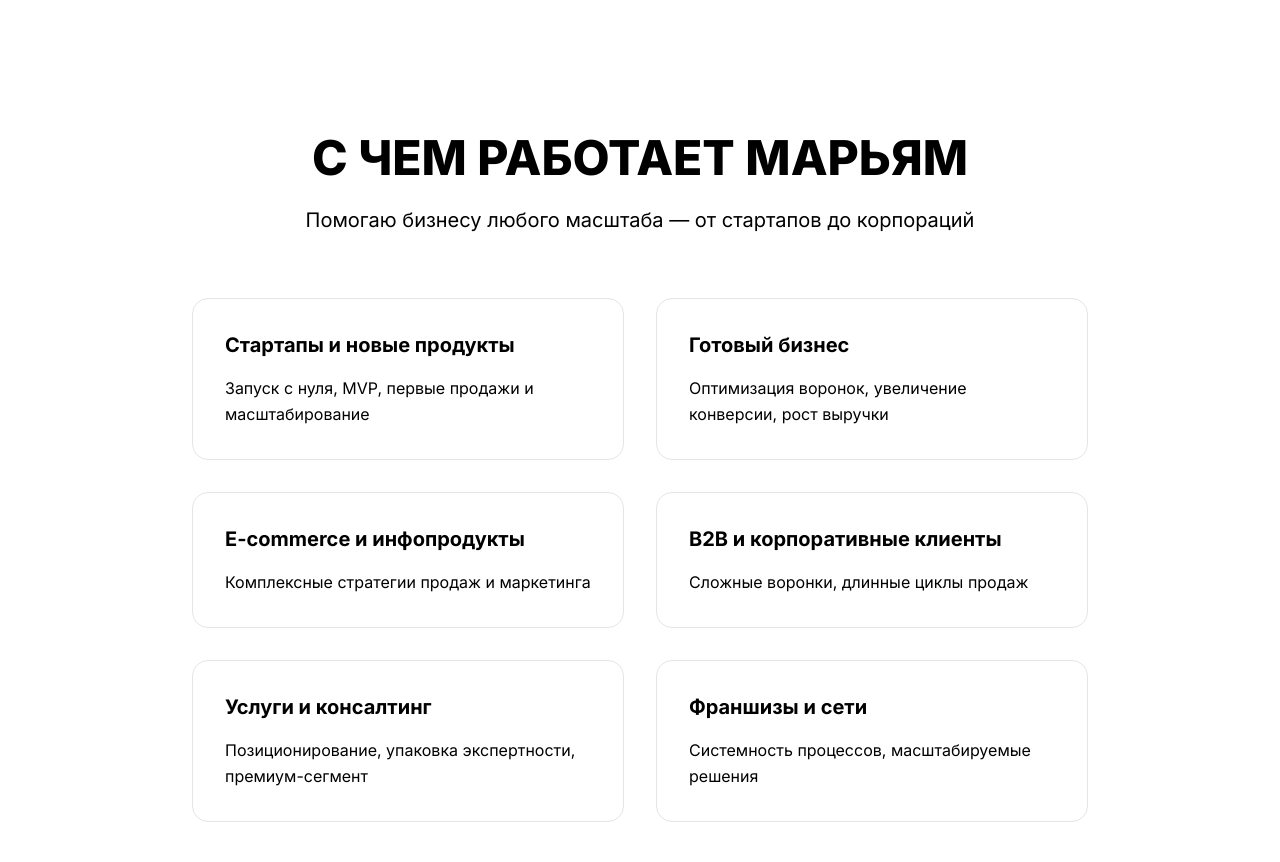
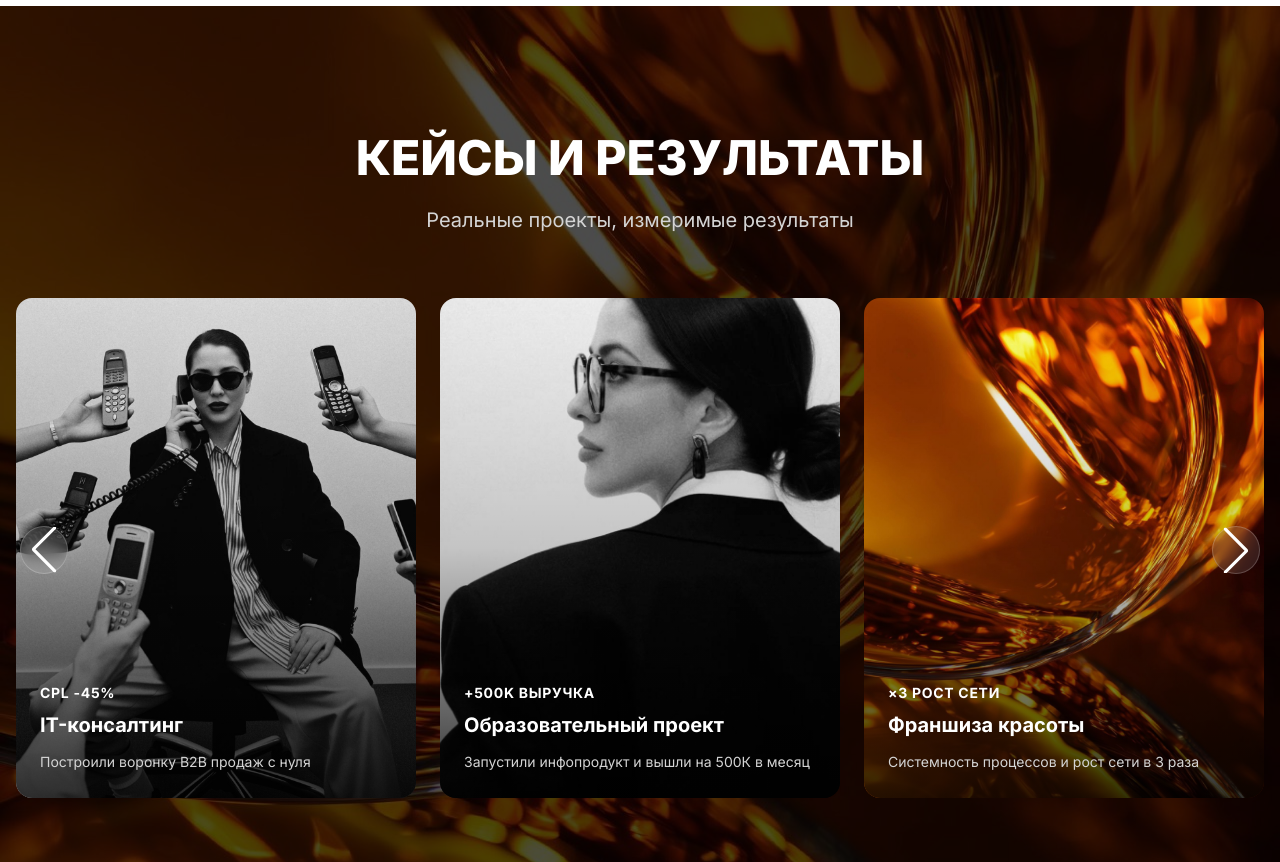
Before and after one commit to sofiassokolova-art/mayyam-website, a Next.js app: page / in a window 1280 px wide. Shown: the part 1820-2682 px from the top of the page. Built offline with nearby package versions, Linux system fonts and the light colour scheme.

Commit message:
Remove 'WorkWithMaryam' section - clean up site structure

```diff
--- a/src/app/page.tsx
+++ b/src/app/page.tsx
@@ -2,7 +2,6 @@ import Header from "@/components/Header";
 import Hero from "@/components/Hero";
 import Editorial from "@/components/Editorial";
 import Metrics from "@/components/Metrics";
-import WorkWithMaryam from "@/components/WorkWithMaryam";
 import Cases from "@/components/Cases";
 import Approach from "@/components/Approach";
 import Manifest from "@/components/Manifest";
@@ -16,7 +15,6 @@ export default function Home() {
       <Hero />
       <Editorial />
       <Metrics />
-      <WorkWithMaryam />
       <Cases />
       <Approach />
       <Manifest />
--- a/src/components/WorkWithMaryam.tsx
+++ /dev/null
@@ -1,108 +0,0 @@
-"use client";
-
-import { motion } from "framer-motion";
-import { useInView } from "framer-motion";
-import { useRef } from "react";
-
-const WorkWithMaryam = () => {
-  const ref = useRef(null);
-  const isInView = useInView(ref, { once: true, margin: "-100px" });
-
-  const services = [
-    {
-      title: "Стартапы и новые продукты",
-      description: "Запуск с нуля, MVP, первые продажи и масштабирование"
-    },
-    {
-      title: "Готовый бизнес",
-      description: "Оптимизация воронок, увеличение конверсии, рост выручки"
-    },
-    {
-      title: "E-commerce и инфопродукты",
-      description: "Комплексные стратегии продаж и маркетинга"
-    },
-    {
-      title: "B2B и корпоративные клиенты",
-      description: "Сложные воронки, длинные циклы продаж"
-    },
-    {
-      title: "Услуги и консалтинг",
-      description: "Позиционирование, упаковка экспертности, премиум-сегмент"
-    },
-    {
-      title: "Франшизы и сети",
-      description: "Системность процессов, масштабируемые решения"
-    }
-  ];
-
-  const containerVariants = {
-    hidden: { opacity: 0 },
-    visible: {
-      opacity: 1,
-      transition: {
-        staggerChildren: 0.1,
-        delayChildren: 0.2,
-      },
-    },
-  };
-
-  const itemVariants = {
-    hidden: { opacity: 0, y: 20 },
-    visible: {
-      opacity: 1,
-      y: 0,
-      transition: {
-        duration: 0.6,
-        ease: "easeOut" as const,
-      },
-    },
-  };
-
-  return (
-    <section className="bg-paper section-spacing">
-      <div className="container-custom">
-        <motion.div
-          ref={ref}
-          variants={containerVariants}
-          initial="hidden"
-          animate={isInView ? "visible" : "hidden"}
-          className="max-w-4xl mx-auto"
-        >
-          <motion.div
-            variants={itemVariants}
-            className="text-center mb-16"
-          >
-            <h2 className="text-ink text-4xl md:text-5xl font-extrabold uppercase mb-6">
-              С чем работает Марьям
-            </h2>
-            <p className="text-muted text-lg md:text-xl max-w-2xl mx-auto">
-              Помогаю бизнесу любого масштаба — от стартапов до корпораций
-            </p>
-          </motion.div>
-
-          <motion.div
-            variants={containerVariants}
-            className="grid md:grid-cols-2 gap-8 space-y-0"
-          >
-            {services.map((service, index) => (
-              <motion.div
-                key={index}
-                variants={itemVariants}
-                className="p-8 rounded-2xl border border-neutral-200 hover:border-neutral-400 hover:shadow-soft transition-all duration-300 group"
-              >
-                <h3 className="text-ink text-xl font-bold mb-4 transition-colors duration-300">
-                  {service.title}
-                </h3>
-                <p className="text-muted leading-relaxed">
-                  {service.description}
-                </p>
-              </motion.div>
-            ))}
-          </motion.div>
-        </motion.div>
-      </div>
-    </section>
-  );
-};
-
-export default WorkWithMaryam;
```
